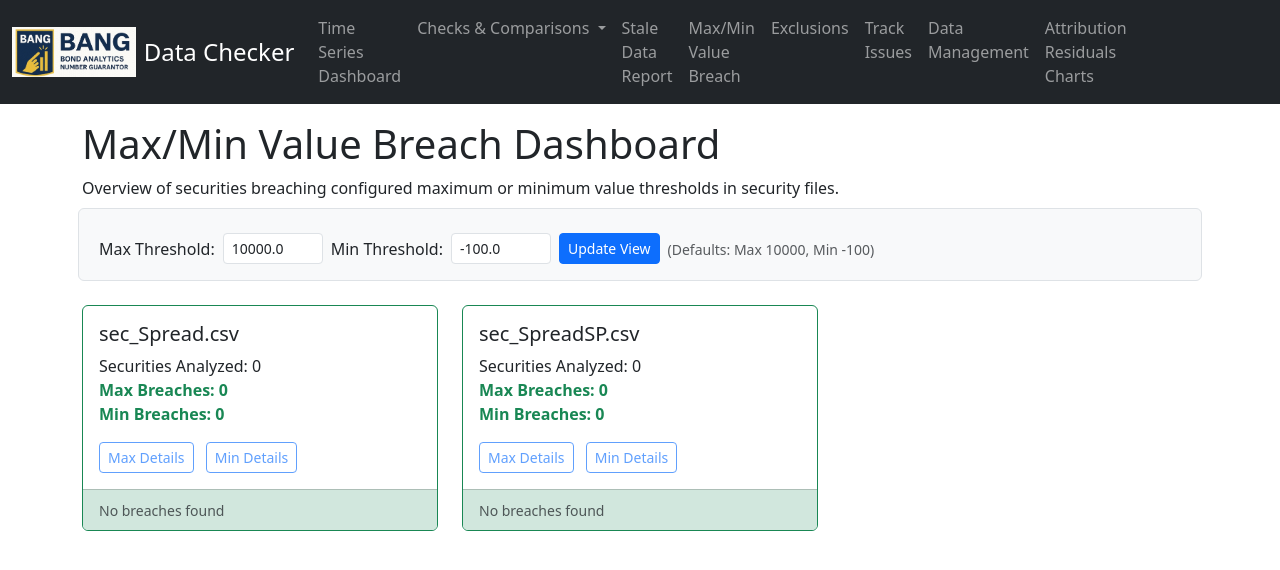
After one commit to Cluckhead/Bang, a Flask app: page /maxmin/dashboard in a window 1280 px wide. The commit adds this page. Shown: the top 570 px of the page. Run offline with Flask 3, Linux system fonts and the light colour scheme.

Commit message:
MAX Min for Spread added

```diff
--- a/app.py
+++ b/app.py
@@ -130,6 +130,7 @@ def create_app() -> Flask:
     from views.attribution_views import attribution_bp # Import the attribution blueprint
     from views.generic_comparison_views import generic_comparison_bp # NEW Generic Comparison BP
     from views.staleness_views import staleness_bp # Import the staleness blueprint
+    from views.maxmin_views import maxmin_bp # Import the max/min value breach blueprint
 
     app.register_blueprint(main_bp)
     app.register_blueprint(metric_bp)
@@ -148,6 +149,7 @@ def create_app() -> Flask:
     app.register_blueprint(attribution_bp) # Register the attribution blueprint
     app.register_blueprint(generic_comparison_bp, url_prefix='/compare') # NEW - Register generic comparison with a base prefix
     app.register_blueprint(staleness_bp) # Register the staleness blueprint
+    app.register_blueprint(maxmin_bp) # Register the max/min value breach blueprint
 
     app.logger.info("Registered Blueprints:")
     app.logger.info(f"- {main_bp.name} (prefix: {main_bp.url_prefix})")
@@ -167,6 +169,7 @@ def create_app() -> Flask:
     app.logger.info(f"- {attribution_bp.name} (prefix: {attribution_bp.url_prefix})") # Log registration for attribution
     app.logger.info(f"- {generic_comparison_bp.name} (prefix: {generic_comparison_bp.url_prefix})") # Log NEW generic comparison
     app.logger.info(f"- {staleness_bp.name} (prefix: {staleness_bp.url_prefix})") # Log registration for staleness
+    app.logger.info(f"- {maxmin_bp.name} (prefix: {maxmin_bp.url_prefix})") # Log registration for max/min value breach
 
     # Add a simple test route to confirm app creation (optional)
     @app.route('/hello')
--- a/templates/base.html
+++ b/templates/base.html
@@ -75,6 +75,9 @@
                         <a class="nav-link" href="{{ url_for('staleness_bp.dashboard') }}">Stale Data Report</a>
                     </li>
                     <li class="nav-item">
+                        <a class="nav-link" href="{{ url_for('maxmin_bp.dashboard') }}">Max/Min Value Breach</a>
+                    </li>
+                    <li class="nav-item">
                         <a class="nav-link" href="{{ url_for('exclusion_bp.manage_exclusions') }}">Exclusions</a>
                     </li>
                     <li class="nav-item">
--- /dev/null
+++ b/templates/maxmin_dashboard.html
@@ -0,0 +1,77 @@
+{#
+    Purpose: Dashboard for Max/Min Value Breach feature. Shows summary of max/min breaches for each file and links to details pages.
+#}
+{% extends 'base.html' %}
+
+{% block title %}Max/Min Value Breach Dashboard{% endblock %}
+
+{% block content %}
+<div class="container mt-4">
+    <h1>Max/Min Value Breach Dashboard</h1>
+    <p>Overview of securities breaching configured maximum or minimum value thresholds in security files.</p>
+
+    <form method="GET" action="{{ url_for('maxmin_bp.dashboard') }}" class="row gx-2 gy-2 align-items-center mb-4 p-3 border rounded bg-light">
+        <div class="col-auto">
+            <label for="maxInput" class="form-label mb-0">Max Threshold:</label>
+        </div>
+        <div class="col-auto">
+            <input type="number" step="any" class="form-control form-control-sm" id="maxInput" name="max" value="{{ max_threshold }}" style="width: 100px;">
+        </div>
+        <div class="col-auto">
+            <label for="minInput" class="form-label mb-0">Min Threshold:</label>
+        </div>
+        <div class="col-auto">
+            <input type="number" step="any" class="form-control form-control-sm" id="minInput" name="min" value="{{ min_threshold }}" style="width: 100px;">
+        </div>
+        <div class="col-auto">
+            <button type="submit" class="btn btn-primary btn-sm">Update View</button>
+        </div>
+        <div class="col-auto">
+            <small class="text-muted">(Defaults: Max {{ DEFAULT_MAX_THRESHOLD }}, Min {{ DEFAULT_MIN_THRESHOLD }})</small>
+        </div>
+    </form>
+
+    <div class="row row-cols-1 row-cols-md-2 row-cols-lg-3 g-4">
+        {% for item in summary_data %}
+        <div class="col">
+            <div class="card h-100 {% if item.has_error %}border-danger{% elif item.max_breach_count > 0 or item.min_breach_count > 0 %}border-warning{% else %}border-success{% endif %}">
+                <div class="card-body">
+                    <h5 class="card-title">{{ item.filename }}</h5>
+                    {% if item.has_error %}
+                        <p class="card-text text-danger">Error processing this file.</p>
+                        <a href="#" class="btn btn-secondary disabled stretched-link">View Details</a>
+                    {% else %}
+                        <p class="card-text">
+                            Securities Analyzed: {{ item.total_count }}<br>
+                            <span class="fw-bold {% if item.max_breach_count > 0 %}text-danger{% else %}text-success{% endif %}">
+                                Max Breaches: {{ item.max_breach_count }}
+                            </span><br>
+                            <span class="fw-bold {% if item.min_breach_count > 0 %}text-danger{% else %}text-success{% endif %}">
+                                Min Breaches: {{ item.min_breach_count }}
+                            </span>
+                        </p>
+                        <a href="{{ item.max_details_url }}" class="btn btn-outline-primary btn-sm me-2 {% if item.max_breach_count == 0 %}disabled{% endif %}">Max Details</a>
+                        <a href="{{ item.min_details_url }}" class="btn btn-outline-primary btn-sm {% if item.min_breach_count == 0 %}disabled{% endif %}">Min Details</a>
+                    {% endif %}
+                </div>
+                <div class="card-footer {% if item.has_error %}bg-danger-subtle{% elif item.max_breach_count > 0 or item.min_breach_count > 0 %}bg-warning-subtle{% else %}bg-success-subtle{% endif %}">
+                    <small class="text-muted">
+                        {% if item.has_error %}
+                            Processing Error
+                        {% elif item.max_breach_count > 0 or item.min_breach_count > 0 %}
+                            {{ item.max_breach_count }} max, {{ item.min_breach_count }} min breach(es) found
+                        {% else %}
+                            No breaches found
+                        {% endif %}
+                    </small>
+                </div>
+            </div>
+        </div>
+        {% else %}
+        <div class="col-12">
+            <p class="text-info">No relevant data files (sec_*.csv, sp_sec_*.csv) found in the data directory.</p>
+        </div>
+        {% endfor %}
+    </div>
+</div>
+{% endblock %}
--- /dev/null
+++ b/views/maxmin_views.py
@@ -0,0 +1,96 @@
+# views/maxmin_views.py
+# This module defines the Flask routes for the Max/Min Value Breach feature.
+# It provides a dashboard and details pages for values exceeding configured thresholds in Spread files.
+
+from flask import Blueprint, render_template, request, url_for, current_app
+import os
+import logging
+import urllib.parse
+from maxmin_processing import get_breach_summary, get_breach_details, DEFAULT_MAX_THRESHOLD, DEFAULT_MIN_THRESHOLD
+from config import DATA_FOLDER, ID_COLUMN
+
+maxmin_bp = Blueprint('maxmin_bp', __name__, template_folder='../templates')
+
+@maxmin_bp.route('/maxmin/dashboard')
+def dashboard():
+    """Displays the Max/Min Value Breach dashboard with summary counts for each file and breach type."""
+    current_app.logger.info("Accessing max/min breach dashboard.")
+    try:
+        # Get thresholds from query parameters (optional)
+        max_str = request.args.get('max', str(DEFAULT_MAX_THRESHOLD))
+        min_str = request.args.get('min', str(DEFAULT_MIN_THRESHOLD))
+        try:
+            max_threshold = float(max_str)
+        except ValueError:
+            max_threshold = DEFAULT_MAX_THRESHOLD
+            current_app.logger.warning(f"Invalid max value '{max_str}', using default {max_threshold}.")
+        try:
+            min_threshold = float(min_str)
+        except ValueError:
+            min_threshold = DEFAULT_MIN_THRESHOLD
+            current_app.logger.warning(f"Invalid min value '{min_str}', using default {min_threshold}.")
+
+        summary_data = get_breach_summary(
+            data_folder=current_app.config['DATA_FOLDER'],
+            max_threshold=max_threshold,
+            min_threshold=min_threshold
+        )
+        # Add details URLs for dashboard tiles
+        for data in summary_data.values():
+            data['max_details_url'] = url_for('.details', filename=data['filename'], breach_type='max', max=max_threshold, min=min_threshold)
+            data['min_details_url'] = url_for('.details', filename=data['filename'], breach_type='min', max=max_threshold, min=min_threshold)
+        return render_template('maxmin_dashboard.html', summary_data=list(summary_data.values()), max_threshold=max_threshold, min_threshold=min_threshold, DEFAULT_MAX_THRESHOLD=DEFAULT_MAX_THRESHOLD, DEFAULT_MIN_THRESHOLD=DEFAULT_MIN_THRESHOLD)
+    except Exception as e:
+        current_app.logger.error(f"Error generating max/min dashboard: {e}", exc_info=True)
+        return render_template('error.html', message="Could not generate max/min dashboard."), 500
+
+@maxmin_bp.route('/maxmin/details/<path:filename>/<breach_type>')
+def details(filename, breach_type):
+    """Displays the detailed list of max or min breaches for a specific file."""
+    current_app.logger.info(f"Accessing max/min breach details for file: {filename}, type: {breach_type}")
+    try:
+        max_str = request.args.get('max', str(DEFAULT_MAX_THRESHOLD))
+        min_str = request.args.get('min', str(DEFAULT_MIN_THRESHOLD))
+        try:
+            max_threshold = float(max_str)
+        except ValueError:
+            max_threshold = DEFAULT_MAX_THRESHOLD
+        try:
+            min_threshold = float(min_str)
+        except ValueError:
+            min_threshold = DEFAULT_MIN_THRESHOLD
+        breaches, total_count = get_breach_details(
+            filename,
+            breach_type=breach_type,
+            data_folder=current_app.config['DATA_FOLDER'],
+            max_threshold=max_threshold,
+            min_threshold=min_threshold
+        )
+        # Prepare static columns for table header (from first item if available)
+        static_columns = []
+        if breaches:
+            static_columns = list(breaches[0].get('static_info', {}).keys())
+        # Generate URLs for security details page
+        for item in breaches:
+            safe_sec_id = urllib.parse.quote_plus(str(item['id']))
+            # Use the metric name (derived from filename, e.g., 'sec_Spread')
+            metric_name = item['file'].replace('.csv', '')
+            item['details_url'] = url_for(
+                'security.security_details',
+                metric_name=metric_name,
+                security_id=safe_sec_id
+            )
+        return render_template(
+            'maxmin_details.html',
+            filename=filename,
+            breach_type=breach_type,
+            breaches=breaches,
+            max_threshold=max_threshold,
+            min_threshold=min_threshold,
+            total_count=total_count,
+            static_columns=static_columns,
+            id_column=ID_COLUMN
+        )
+    except Exception as e:
+        current_app.logger.error(f"Error generating max/min details for {filename}: {e}", exc_info=True)
+        return render_template('error.html', message=f"Could not generate max/min details for {filename} ({breach_type})."), 500
```
Also changed, not shown: maxmin_processing.py (added, +116 -0 lines), templates/maxmin_details.html (added, +59 -0 lines).
